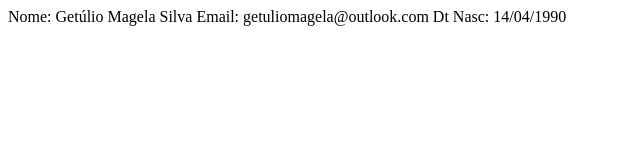
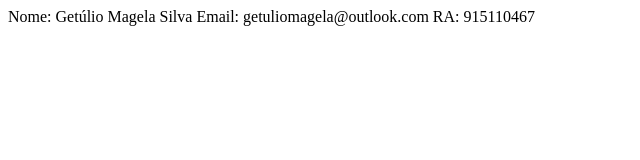
Before and after one commit to akamagosh/HelloWorld, a plain HTML site: page menu.html in a window 1280 px wide. Shown: the full height of the page, 0-640 px from the left. Drawn offline with Linux system fonts and the light colour scheme.

Commit message:
Substituído DATA NASCIMENTO por RA

```diff
--- a/menu.html
+++ b/menu.html
@@ -6,6 +6,6 @@
     <body>
         Nome: Getúlio Magela Silva
         Email: getuliomagela@outlook.com
-        Dt Nasc: 14/04/1990
+        RA: 915110467
     </body>
 </html>
```
